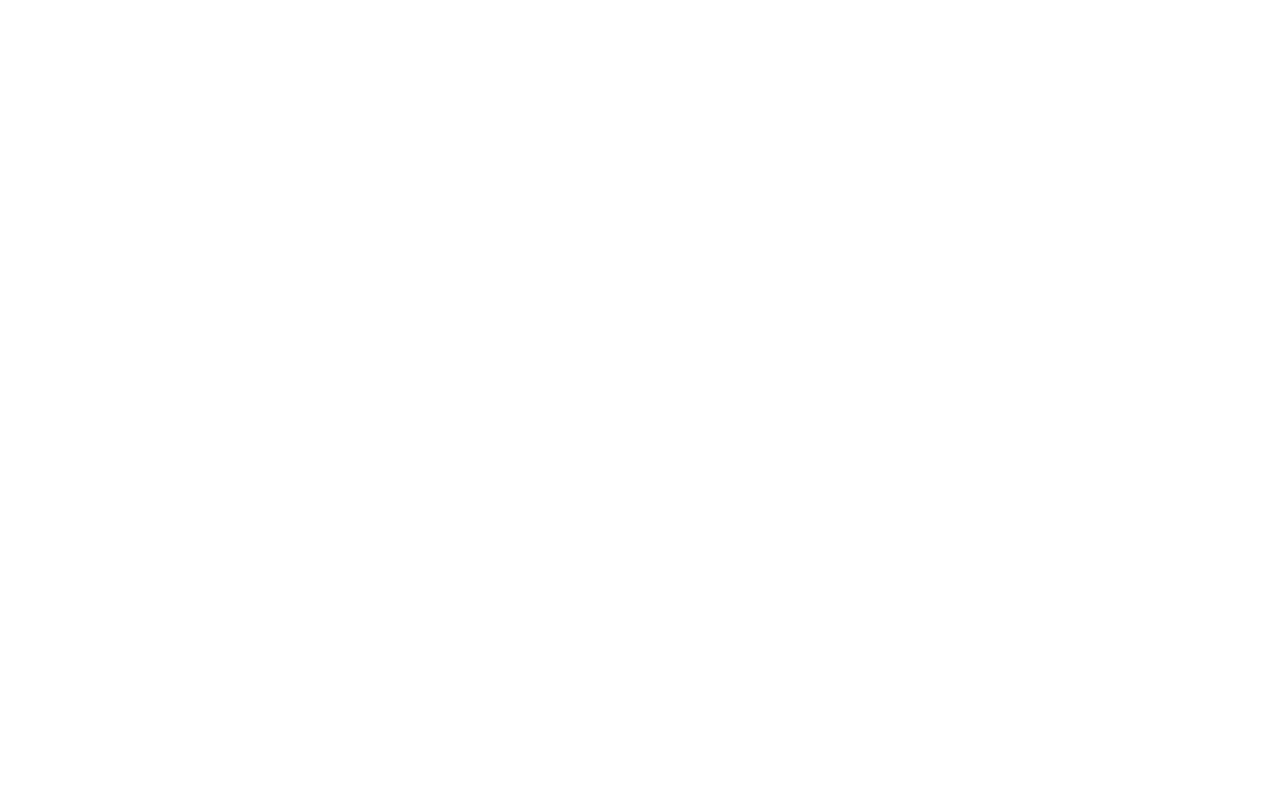
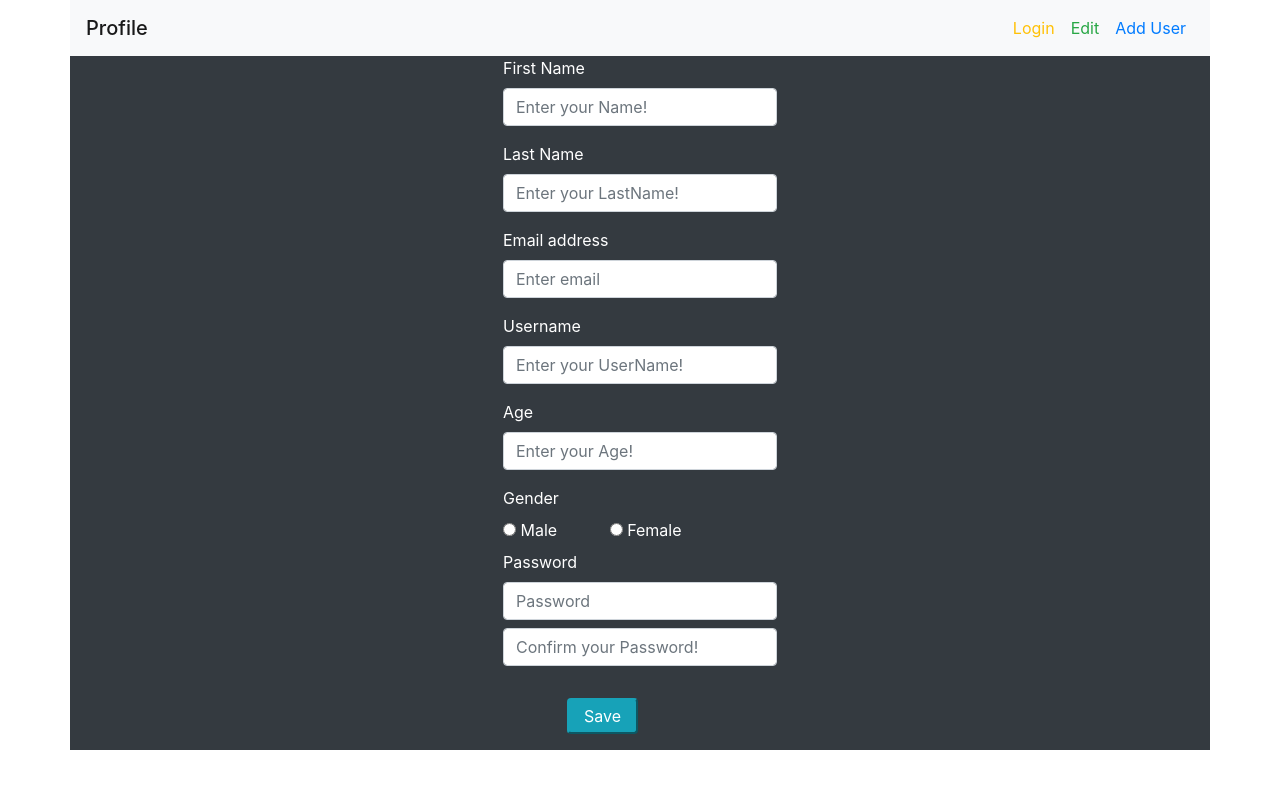
Before and after one commit to Mavahidkhoo/Learning, a plain HTML site: page index/profile.html in a window 1280 px wide. Drawn offline with Linux system fonts and the light colour scheme.

Commit message:
Work on profile page and show person informatin in boxs

```diff
--- /dev/null
+++ b/css/styleProfile.css
@@ -0,0 +1,3 @@
+#Edit:hover {
+  cursor: pointer;
+}
--- a/index/profile.html
+++ b/index/profile.html
@@ -4,16 +4,98 @@
     <head>
         <meta charset="UTF-8">
         <link rel="stylesheet" href="../css/bootstrap.min.css" />
-        <link rel="stylesheet" href="../css/style.css" />
+        <link rel="stylesheet" href="../css/styleProfile.css" />
         <title>Array</title>
     </head>
 
     <body>
         <div class="container">
             <div class="row">
-                <div>
+                <div class="navbar navbar-expand-lg navbar-light bg-light w-100">
+                    <span class="navbar-brand mb-0 h1">Profile</span>
+                    <button class="navbar-toggler" type="button" data-toggle="collapse"
+                        data-target="#navbarSupportedContent" aria-controls="navbarSupportedContent"
+                        aria-expanded="false" aria-label="Toggle navigation">
+                        <span class="navbar-toggler-icon"></span>
+                    </button>
+                    <div class="collapse navbar-collapse" id="navbarSupportedContent">
+                        <ul class="navbar-nav ml-auto flex-row-reverse">
+                            <li class="nav-item">
+                                <a class="nav-link text-primary" href="index.html">Add User<span
+                                        class="sr-only">(current)</span></a>
+                            </li>
+                            <li class="nav-item">
+                                <span class="nav-link text-success" id="Edit">Edit</span>
+                            </li>
+                            <li class="nav-item">
+                                <a class="nav-link text-warning" href="login.html">Login</a>
+                            </li>
+                        </ul>
+                    </div>
                 </div>
             </div>
+            <div class="row bg-dark text-white justify-content-center">
+                <div>
+                    <!--First Name-->
+                    <div class="form-group">
+                        <label for="FirstName">First Name</label>
+                        <input type="text" class="form-control" id="FirstName" aria-describedby="FirstNameHelp"
+                            placeholder="Enter your Name!">
+                        <small id="FirstNameHelp" class="form-text text-danger d-none">Just Enter Alphabet</small>
+                    </div>
+                    <!--Last Name-->
+                    <div class="form-group">
+                        <label for="LastName">Last Name</label>
+                        <input type="text" class="form-control" id="LastName" aria-describedby="LastNameHelp"
+                            placeholder="Enter your LastName!">
+                        <small id="LastNameHelp" class="form-text text-danger d-none">Just Enter Alphabet</small>
+                    </div>
+                    <!--Email-->
+                    <div class="form-group">
+                        <label for="Mail">Email address</label>
+                        <input type="email" class="form-control" id="Mail" aria-describedby="MailHelp"
+                            placeholder="Enter email">
+                        <small id="MailHelp" class="form-text text-danger d-none">Enter Right Email</small>
+                    </div>
+                    <!--UserName-->
+                    <div class="form-group">
+                        <label for="UserName">Username</label>
+                        <input type="text" class="form-control" id="UserName" aria-describedby="UserNameHelp"
+                            placeholder="Enter your UserName!">
+                        <small id="UserNameHelp" class="form-text text-danger d-none">Enter Another Username</small>
+                        <small id="UserNameHelp2" class="form-text text-danger d-none">Enter Your Username</small>
+
+                    </div>
+                    <!--Age-->
+                    <div class="form-group">
+                        <label for="Age">Age</label>
+                        <input type="text" class="form-control" id="Age" aria-describedby="AgeHelp"
+                            placeholder="Enter your Age!">
+                        <small id="AgeHelp" class="form-text text-danger d-none">Just Enter Number between 10-60</small>
+                    </div>
+                     <!--Gender-->
+                     <div class="form-group mb-0">
+                        <label for="Gender">Gender</label><br>
+                        <input type="radio" id="Male" name="gender" value="Male">
+                        <label class="mr-5" for="Male">Male</label>
+                        <input type="radio" id="Female" name="gender" value="Female">
+                        <label for="Female">Female</label>
+                        <small id="GenderHelp" class="form-text text-danger d-none">select your Gender</small>
+                    </div>
+                    <!--Password-->
+                    <div class="form-group">
+                        <label for="Pass">Password</label>
+                        <input type="password" class="form-control mb-2" id="Pass" placeholder="Password">
+                        <input type="password" class="form-control" id="PassCheck" placeholder="Confirm your Password!">
+                        <small id="passwordHelp" class="form-text text-danger d-none">Not Match Paswword!</small>
+                        <small id="passwordHelp2" class="form-text text-danger d-none">Enter a Paswword!</small>
+                    </div>
+                    <div class="form-group ml-5 pl-3">
+                        <input type="button" class="btn-info mt-3 rounded py-1" id="BtnSave" value="  Save  ">
+                    </div>
+                </div>
+            </div>
+        </div>
         </div>
 
     </body>
--- a/js/login.js
+++ b/js/login.js
@@ -2,6 +2,7 @@ document.getElementById("BtnLogin").addEventListener("click", login);
 function login() {
   let checkUser;
   let person;
+  let personlocate;
   let userName = document.getElementById("username").value;
   //check username
   {
@@ -28,7 +29,7 @@ function login() {
     person = JSON.parse(checkUser);
     if (person.passWord == document.getElementById("password").value) {
       document.getElementById("passwordHelp").classList.add("d-none");
-      window.location.replace("../index/profile.html");
+      window.location.replace("../index/profile.html?"+userName);
     } else {
       document.getElementById("passwordHelp").classList.remove("d-none");
     }
--- a/js/profile.js
+++ b/js/profile.js
@@ -0,0 +1,21 @@
+let urlBar = window.location.href;
+console.log(urlBar);
+let username=urlBar.split('?')
+personInfo=localStorage.getItem(username[1])
+personInfo=JSON.parse(personInfo)
+console.log(personInfo);
+document.getElementById("FirstName").value=personInfo.firstName;
+document.getElementById("LastName").value=personInfo.lastName;
+document.getElementById("Mail").value=personInfo.Email;
+document.getElementById("UserName").value=personInfo.userName;
+document.getElementById("Age").value=personInfo.age;
+if(personInfo.gender="Male"){
+    document.getElementById("Male").checked=true;
+}else{
+    document.getElementById("Female").value=true;
+}
+document.getElementById("Pass").value=personInfo.passWord;
+document.getElementById("PassCheck").value=personInfo.passWord;
+
+// document.getElementById("Edit").addEventListener("click", edit);
+// function edit() {}
```
